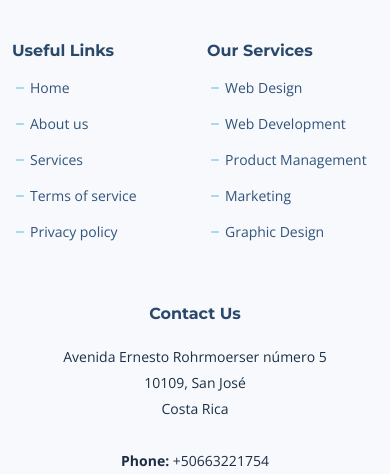
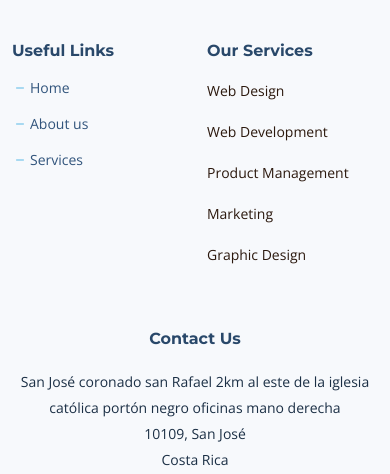
Before and after one commit to AusPrinzip/digitalmar, a plain HTML site: page index.html in a window 390 px wide. Shown: the part 5987-6461 px from the top of the page. Drawn offline with nearby package versions, Linux system fonts and the light colour scheme.

Commit message:
Changed email and telephone. Fixed footer links and ref

```diff
--- a/components/footer.js
+++ b/components/footer.js
@@ -28,32 +28,31 @@ class Footer extends HTMLElement {
             <h4>Useful Links</h4>
             <ul>
               <li><i class="bi bi-dash"></i> <a href="#">Home</a></li>
-              <li><i class="bi bi-dash"></i> <a href="#">About us</a></li>
-              <li><i class="bi bi-dash"></i> <a href="#">Services</a></li>
-              <li><i class="bi bi-dash"></i> <a href="#">Terms of service</a></li>
-              <li><i class="bi bi-dash"></i> <a href="#">Privacy policy</a></li>
+              <li><i class="bi bi-dash"></i> <a href="/#about">About us</a></li>
+              <li><i class="bi bi-dash"></i> <a href="/#services">Services</a></li>
             </ul>
           </div>
 
           <div class="col-lg-2 col-6 footer-links">
             <h4>Our Services</h4>
             <ul>
-              <li><i class="bi bi-dash"></i> <a href="#">Web Design</a></li>
-              <li><i class="bi bi-dash"></i> <a href="#">Web Development</a></li>
-              <li><i class="bi bi-dash"></i> <a href="#">Product Management</a></li>
-              <li><i class="bi bi-dash"></i> <a href="#">Marketing</a></li>
-              <li><i class="bi bi-dash"></i> <a href="#">Graphic Design</a></li>
+              <li>Web Design</li>
+              <li>Web Development</li>
+              <li>Product Management</li>
+              <li>Marketing</li>
+              <li>Graphic Design</li>
             </ul>
           </div>
 
           <div class="col-lg-3 col-md-12 footer-contact text-center text-md-start">
             <h4>Contact Us</h4>
             <p>
-              Avenida Ernesto Rohrmoerser número 5<br>
+              San José coronado san Rafael 2km al este de la iglesia católica portón negro oficinas mano derecha
+              <br>
               10109, San José<br>
               Costa Rica <br><br>
               <strong>Phone:</strong> +50663221754<br>
-              <strong>Email:</strong> info@digitalmar.pro<br>
+              <strong>Email:</strong> digitalmarpro@gmail.com<br>
             </p>
 
           </div>
```
Also changed, not shown: pages/blog-details.html (+4 -3 lines), pages/blog.html (+4 -3 lines), pages/contact.html (+5 -1 lines), pages/portfolio-details.html (+4 -3 lines), pages/portfolio.html (+4 -3 lines).
